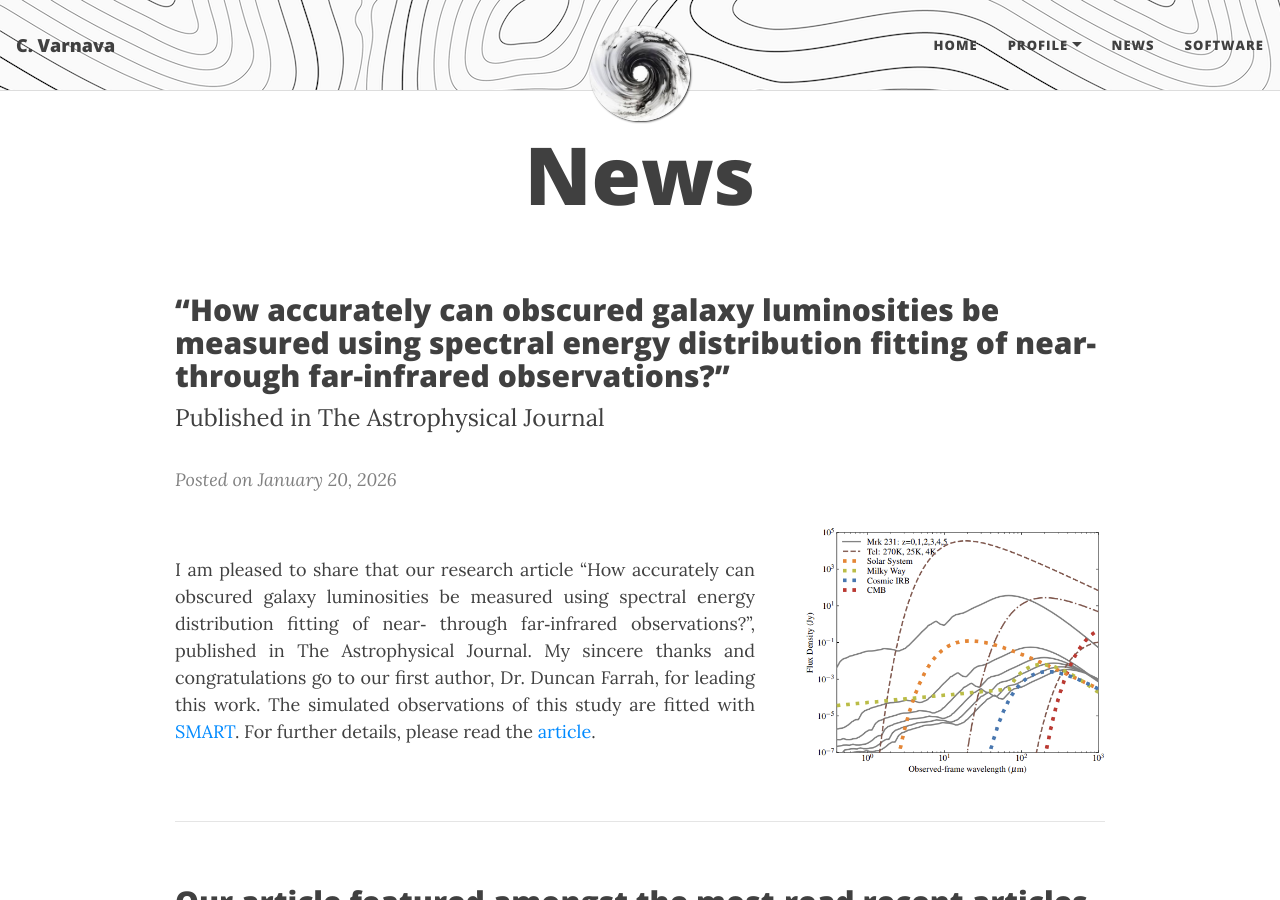
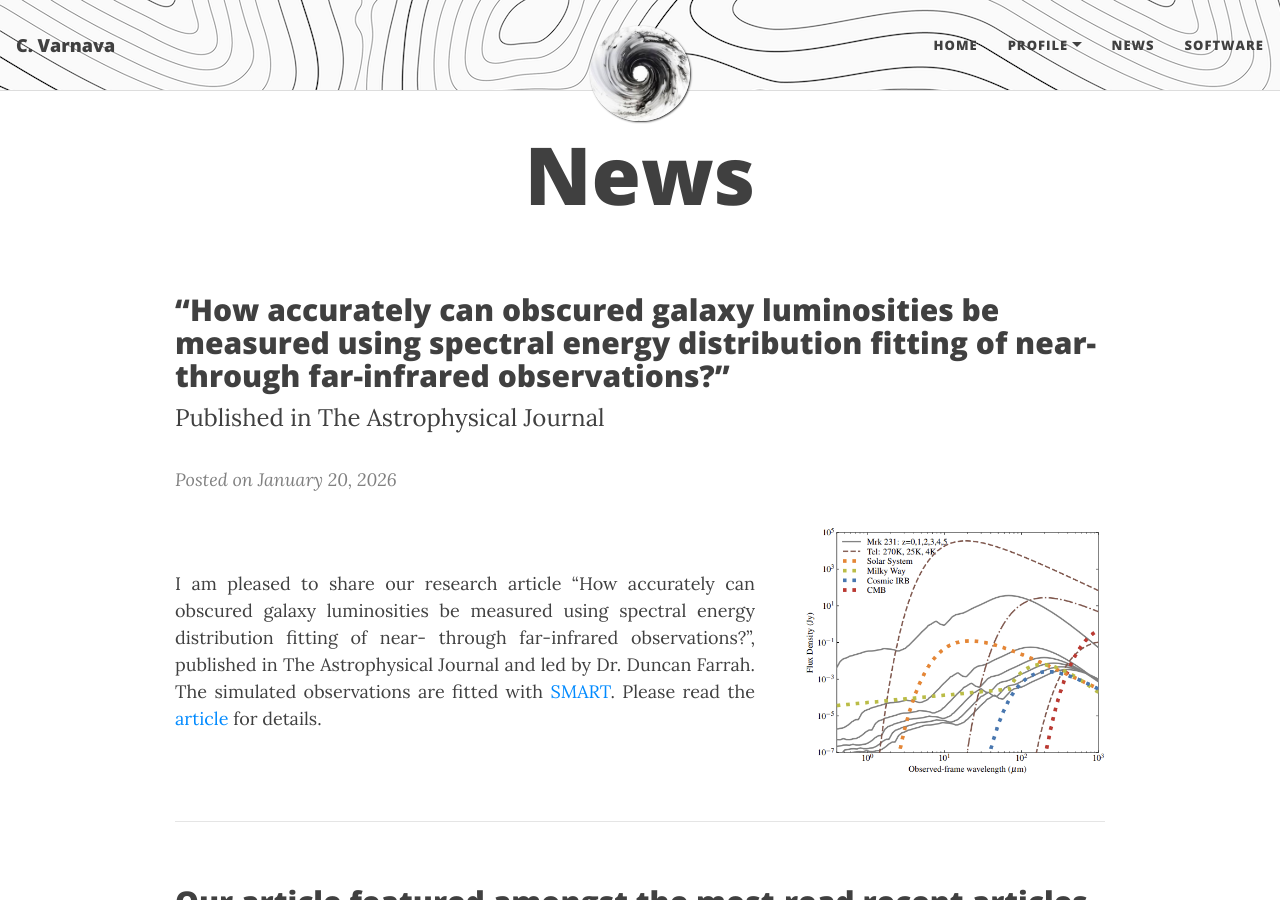
Before and after one commit to ch-var/ch-var.github.io, a Jekyll site: the page built from news.html, in a window 1280 px wide and 900 px high. Built offline with Jekyll 4.4.1, drawn with Linux system fonts in a browser that asks for light colours; formulas are drawn with MathJax 3.

Commit message:
Update news.html

```diff
--- a/news.html
+++ b/news.html
@@ -38,7 +38,7 @@ mathjax: true
 <p style="margin-bottom: 4px;"><i style="color:#808080;">Posted on January 20, 2026</i></p>
 
 <div style="display: flex; justify-content: space-between; align-items: center; flex-wrap: wrap;">
-  <p style="text-align: justify; flex: 1; margin-right: 30px;">I am pleased to share that our research article “How accurately can obscured galaxy luminosities be measured using spectral energy distribution fitting of near‑ through far‑infrared observations?”, published in The Astrophysical Journal. My sincere thanks and congratulations go to our first author, Dr. Duncan Farrah, for leading this work. The simulated observations of this study are fitted with <a href="https://github.com/ch-var/SMART">SMART</a>. For further details, please read the <a href="https://doi.org/10.3847/1538-4357/ae21cd">article</a>.</p>
+  <p style="text-align: justify; flex: 1; margin-right: 30px;">I am pleased to share our research article “How accurately can obscured galaxy luminosities be measured using spectral energy distribution fitting of near- through far-infrared observations?”, published in The Astrophysical Journal and led by Dr. Duncan Farrah. The simulated observations are fitted with <a href="https://github.com/ch-var/SMART">SMART</a>. Please read the <a href="https://doi.org/10.3847/1538-4357/ae21cd">article</a> for details.</p>
   <p style="margin-left: 20px;"><img src="/assets/img/sims.png" style="max-width: 300px; height: auto;"/></p>
 </div>
 
```
